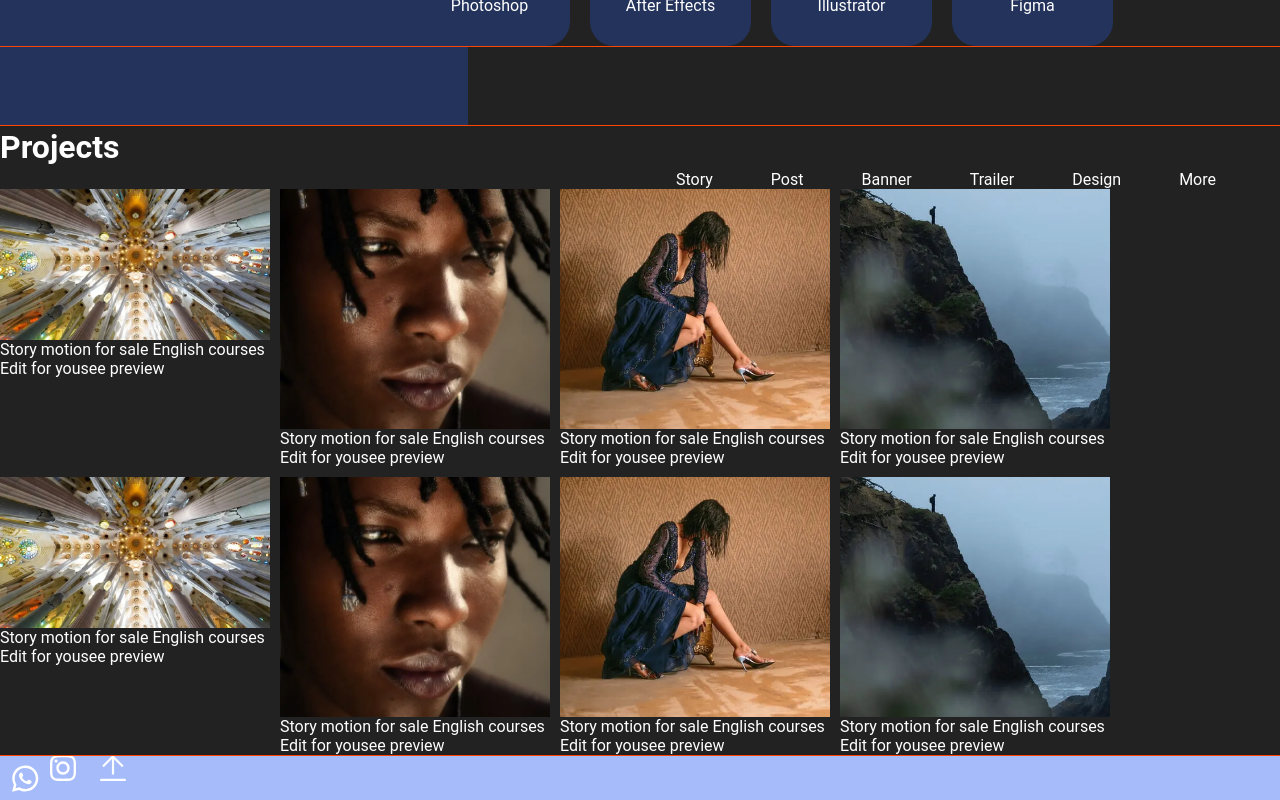
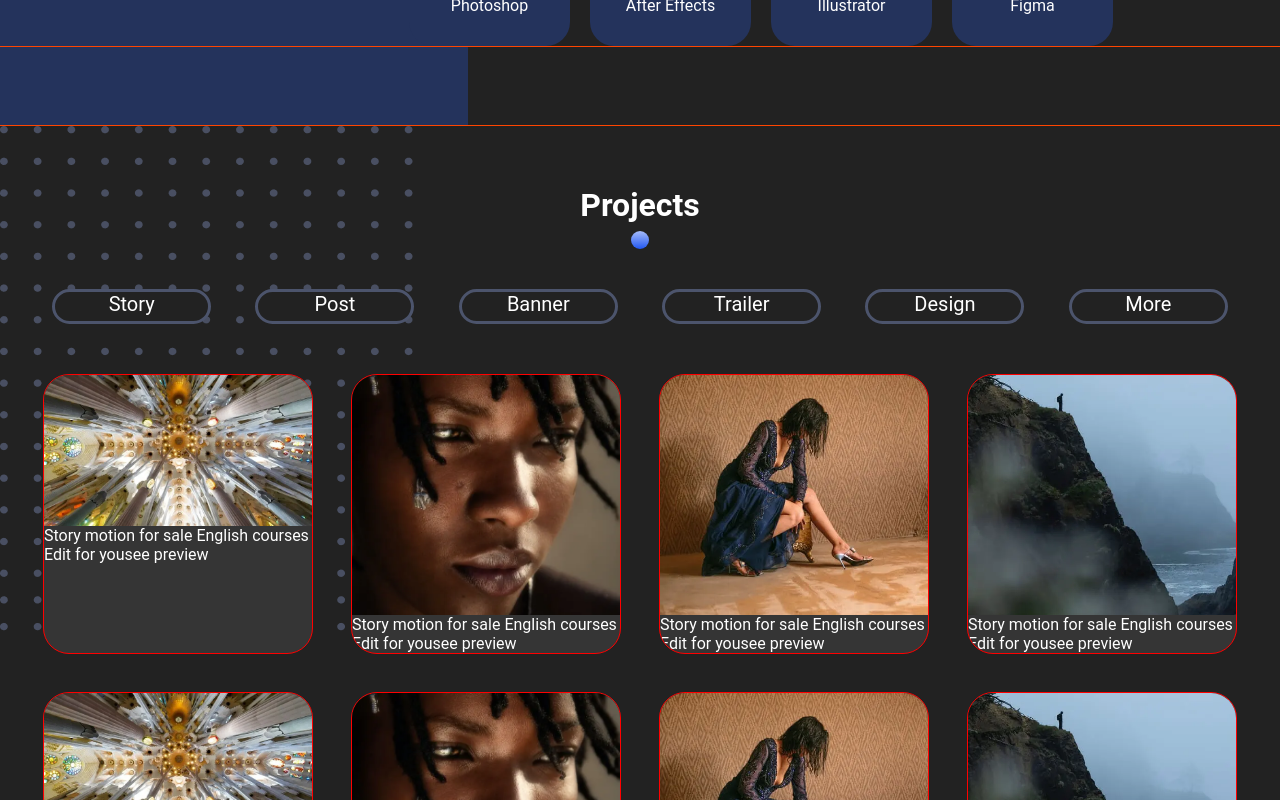
Before and after one commit to hadsome-Droid/portfolio-15-project, a React app: page / in a window 1280 px wide. Shown: the part 800-1600 px from the top of the page. Built offline with nearby package versions, Linux system fonts and the light colour scheme; a web font is replaced by a local one.

Commit message:
refactor  Projects block and Menu, Card component

```diff
--- a/src/components/generator/Generator.tsx
+++ b/src/components/generator/Card.tsx
@@ -6,9 +6,9 @@ type GeneratorPropsType = {
     src: string
     text: string
 }
-export const Generator = (props: GeneratorPropsType) => {
+export const Card = (props: GeneratorPropsType) => {
     return (
-        <StyledGenerator>
+        <StyledCard>
             <FlexWrapper direction={'column'}>
                 <img src={props.src} alt={props.src}/>
                 <p>{props.text}</p>
@@ -17,15 +17,19 @@ export const Generator = (props: GeneratorPropsType) => {
                     <a href="">see preview</a>
                 </FlexWrapper>
             </FlexWrapper>
-        </StyledGenerator>
+        </StyledCard>
 
     );
 };
 
-const StyledGenerator = styled.div`
-  max-height: 394px;
+const StyledCard = styled.div`
   max-width: 270px;
   flex: 0 1 50%;
+  background-color: #353535;
+
+  border-radius: 26px;
+  border: 1px solid red;
+  overflow: hidden;
 
   img {
     max-height: 240px;
--- a/src/components/menu/Menu.tsx
+++ b/src/components/menu/Menu.tsx
@@ -1,6 +1,6 @@
 import React from 'react';
 import styled from "styled-components";
-import {theme} from "../../styles/Theme";
+
 
 type MenuPropsType = {
     itemsMenu: Array<string>
@@ -8,28 +8,17 @@ type MenuPropsType = {
 export const Menu = (props: MenuPropsType) => {
     return (
         <StyledMenu>
-            <ul>
                 {props.itemsMenu.map((item, index) => {
                     return <ListItem key={index}>
                         <Link href="">{item}</Link>
                     </ListItem>
                 })}
-
-            </ul>
         </StyledMenu>
     );
 };
 
-const StyledMenu = styled.nav`
-  flex: 1 1 auto;
-  display: flex;
-  justify-content: end;
-  padding-right: 64px;
+const StyledMenu = styled.ul`
 
-  ul {
-    display: flex;
-    gap: 58px;
-  }
 `
 
 const ListItem = styled.li`
@@ -41,22 +30,5 @@ const Link = styled.a`
   text-align: center;
   font-size: 16px;
   font-weight: 400;
-  z-index: 0;
-  position: relative;
 
-  &:hover {
-    &::before {
-      content: '';
-      height: 130%;
-      width: 150%;
-      background-color: ${theme.colors.dark.accent};
-      border-radius: 12px;
-
-      position: absolute;
-      top: -2px;
-      left: 50%;
-      transform: translateX(-50%);
-      z-index: -1;
-    }
-  }
 `
--- a/src/components/title/Title.tsx
+++ b/src/components/title/Title.tsx
@@ -1,22 +1,16 @@
 import React from 'react';
-import styled from "styled-components";
-import {Icon} from "../icon/Icon";
+import { S } from './Title_Styles';
 
 type StyledTitlePropsType = {
     textTitle: string
 }
 
-export const Title = (props: StyledTitlePropsType) => {
+export const Title: React.FC<StyledTitlePropsType> = (props: StyledTitlePropsType) => {
     return (
         <>
-            <StyledTitle>
+            <S.Title>
                 {props.textTitle}
-            </StyledTitle>
-            <Icon iconId={'dot'}/>
+            </S.Title>
         </>
     );
 };
-
-const StyledTitle = styled.h2`
-
-`
--- /dev/null
+++ b/src/components/title/Title_Styles.ts
@@ -0,0 +1,24 @@
+import styled from "styled-components";
+
+const Title = styled.h2`
+  display: flex;
+  justify-content: center;
+  align-items: center;
+  font-size: 32px;
+  font-weight: 600;
+  position: relative;
+
+  &:after {
+    content: '';
+    display: block;
+    width: 18px;
+    height: 18px;
+    background: linear-gradient(180deg, #A6BCFA 0%, #2157F2 100%), #D9D9D9;
+    border-radius: 50%;
+    position: absolute;
+    bottom: -25px;
+  }
+`
+export const S = {
+    Title
+}
--- a/src/layout/header/Header.tsx
+++ b/src/layout/header/Header.tsx
@@ -14,7 +14,9 @@ export const Header = () => {
             <Container>
                 <FlexWrapper content={'space-between'} items={'center'}>
                     <Logo/>
-                    <Menu itemsMenu={items}/>
+                    <HeaderMenu>
+                        <Menu itemsMenu={items}/>
+                    </HeaderMenu>
                     <button>
                         <Icon iconId={'moon'} viewBox={'0 -5 33 33'}/>
                     </button>
@@ -35,3 +37,24 @@ const StyledHeader = styled.header`
 
   }
 `
+const HeaderMenu = styled.nav`
+  flex: 1 1 auto;
+  display: flex;
+  justify-content: end;
+  padding-right: 64px;
+
+  ul {
+    display: flex;
+    gap: 58px;
+  }
+  li {
+
+    a {
+
+    }
+    &:hover{
+
+    }
+
+  }
+`
--- a/src/layout/sections/about/About.tsx
+++ b/src/layout/sections/about/About.tsx
@@ -4,10 +4,12 @@ import Map from '../../../assets/images/projects/map-about.webp'
 import PhotoAbout from '../../../assets/images/projects/photo-about.webp'
 import {FlexWrapper} from "../../../components/FlexWrapper";
 import {Icon} from "../../../components/icon/Icon";
+import {Container} from "../../../components/Container";
 
 export const About = () => {
     return (
         <StyledAbout>
+            <Container>
                 <FlexWrapper>
                     <div>
                         <FlexWrapper>
@@ -29,6 +31,7 @@ export const About = () => {
                     </div>
                     <img src={PhotoAbout} alt=""/>
                 </FlexWrapper>
+            </Container>
         </StyledAbout>
     );
 };
--- a/src/layout/sections/contact/Contact.tsx
+++ b/src/layout/sections/contact/Contact.tsx
@@ -6,10 +6,12 @@ import {Icon} from "../../../components/icon/Icon";
 import Instagram from "../../../assets/images/social/instagram.256x256(1).png"
 import Telegram from "../../../assets/images/social/telegram.256x256(1).png"
 import Whatsapp from "../../../assets/images/social/whatsapp.256x256(1).png"
+import {Container} from "../../../components/Container";
 
 export const Contact = () => {
     return (
         <StyledContact>
+            <Container>
                 <Title textTitle={'Contact Us'}/>
                 <form action="">
                     <h2>Get in touch</h2>
@@ -44,6 +46,8 @@ export const Contact = () => {
                     </SocialLink>
 
                 </SocialContact>
+            </Container>
+
         </StyledContact>
     );
 };
--- a/src/layout/sections/projects/Projects.tsx
+++ b/src/layout/sections/projects/Projects.tsx
@@ -1,13 +1,16 @@
 import React from 'react';
 import styled from "styled-components";
 import {Menu} from "../../../components/menu/Menu";
-import {Generator} from "../../../components/generator/Generator";
+import {Card} from "../../../components/generator/Card";
 import Proj1 from '../../../assets/images/projects/proj1.webp'
 import Proj2 from '../../../assets/images/projects/proj2.webp'
 import Proj3 from '../../../assets/images/projects/proj3.webp'
 import Proj4 from '../../../assets/images/projects/proj4.webp'
 import {FlexWrapper} from "../../../components/FlexWrapper";
 import {Container} from "../../../components/Container";
+import {Title} from "../../../components/title/Title";
+import Dots from "../../../assets/images/Dots.png"
+import {theme} from "../../../styles/Theme";
 
 const projectItems = ['Story', 'Post', 'Banner', 'Trailer', 'Design', 'More']
 
@@ -15,25 +18,19 @@ export const Projects = () => {
     return (
         <StyledProjects>
             <Container>
-                <ProjectsTitle>Projects</ProjectsTitle>
-                <Menu itemsMenu={projectItems}/>
-                <FlexWrapper wrap={'wrap'} gap={'10px'}>
-                    <Generator src={Proj1} text={'Story motion for sale \n' +
-                        'English courses'}/>
-                    <Generator src={Proj2} text={'Story motion for sale \n' +
-                        'English courses'}/>
-                    <Generator src={Proj3} text={'Story motion for sale \n' +
-                        'English courses'}/>
-                    <Generator src={Proj4} text={'Story motion for sale \n' +
-                        'English courses'}/>
-                    <Generator src={Proj1} text={'Story motion for sale \n' +
-                        'English courses'}/>
-                    <Generator src={Proj2} text={'Story motion for sale \n' +
-                        'English courses'}/>
-                    <Generator src={Proj3} text={'Story motion for sale \n' +
-                        'English courses'}/>
-                    <Generator src={Proj4} text={'Story motion for sale \n' +
-                        'English courses'}/>
+                <Title textTitle={'Projects'}/>
+                <ProjectMenu>
+                    <Menu itemsMenu={projectItems}/>
+                </ProjectMenu>
+                <FlexWrapper content={'center'} wrap={'wrap'} gap={'38px'}>
+                    <Card src={Proj1} text={'Story motion for sale English courses'}/>
+                    <Card src={Proj2} text={'Story motion for sale English courses'}/>
+                    <Card src={Proj3} text={'Story motion for sale English courses'}/>
+                    <Card src={Proj4} text={'Story motion for sale English courses'}/>
+                    <Card src={Proj1} text={'Story motion for sale English courses'}/>
+                    <Card src={Proj2} text={'Story motion for sale English courses'}/>
+                    <Card src={Proj3} text={'Story motion for sale English courses'}/>
+                    <Card src={Proj4} text={'Story motion for sale English courses'}/>
                 </FlexWrapper>
             </Container>
         </StyledProjects>
@@ -41,9 +38,56 @@ export const Projects = () => {
 };
 
 const StyledProjects = styled.section`
+  h2{
+    padding-top: 60px;
+    margin-bottom: 15px;
+  }
 
+  ${Container}{
+    position: relative;
+
+    z-index: 0;
+
+    &:before{
+      content: '';
+      display: block;
+      width: 413px;
+      height: 505px;
+      background-image: url(${Dots});
+      position: absolute;
+      z-index: -1;
+    }
+  }
 `
+const ProjectMenu = styled.nav`
+  padding: 50px 30px;
 
-const ProjectsTitle = styled.h3`
+  ul {
+    display: flex;
+    justify-content: space-around;
+  }
 
+  li {
+    display: flex;
+    justify-content: center;
+    align-items: center;
+    width: 159px;
+    border-radius: 67px;
+    border: 3px solid #4C546C;
+    background-color: ${theme.colors.dark.primaryBg};
+
+    a {
+      font-size: 20px;
+      font-weight: 400;
+      padding-bottom: 5px;
+      width: 100%;
+
+    }
+    &:hover{
+      background-color: ${theme.colors.dark.secondaryBg};
+      border-radius: 67px;
+      border: transparent;
+    }
+
+  }
 `
--- a/src/layout/sections/services/Services.tsx
+++ b/src/layout/sections/services/Services.tsx
@@ -2,10 +2,12 @@ import React from 'react';
 import styled from "styled-components";
 import {Icon} from "../../../components/icon/Icon";
 import {FlexWrapper} from "../../../components/FlexWrapper";
+import {Container} from "../../../components/Container";
 
 export const Services = () => {
     return (
         <StyledServices>
+            <Container>
                 <StyledServicesBox>
                     <FlexWrapper direction={'column'}>
                         <FlexWrapper direction={'column'} content={'center'} items={'center'}>
@@ -38,6 +40,8 @@ export const Services = () => {
                     </FlexWrapper>
 
                 </StyledServicesBox>
+            </Container>
+
         </StyledServices>
     );
 };
```
Also changed, not shown: src/assets/images/Dots.png (added). Lines whose indentation alone changed are shown as unchanged.
